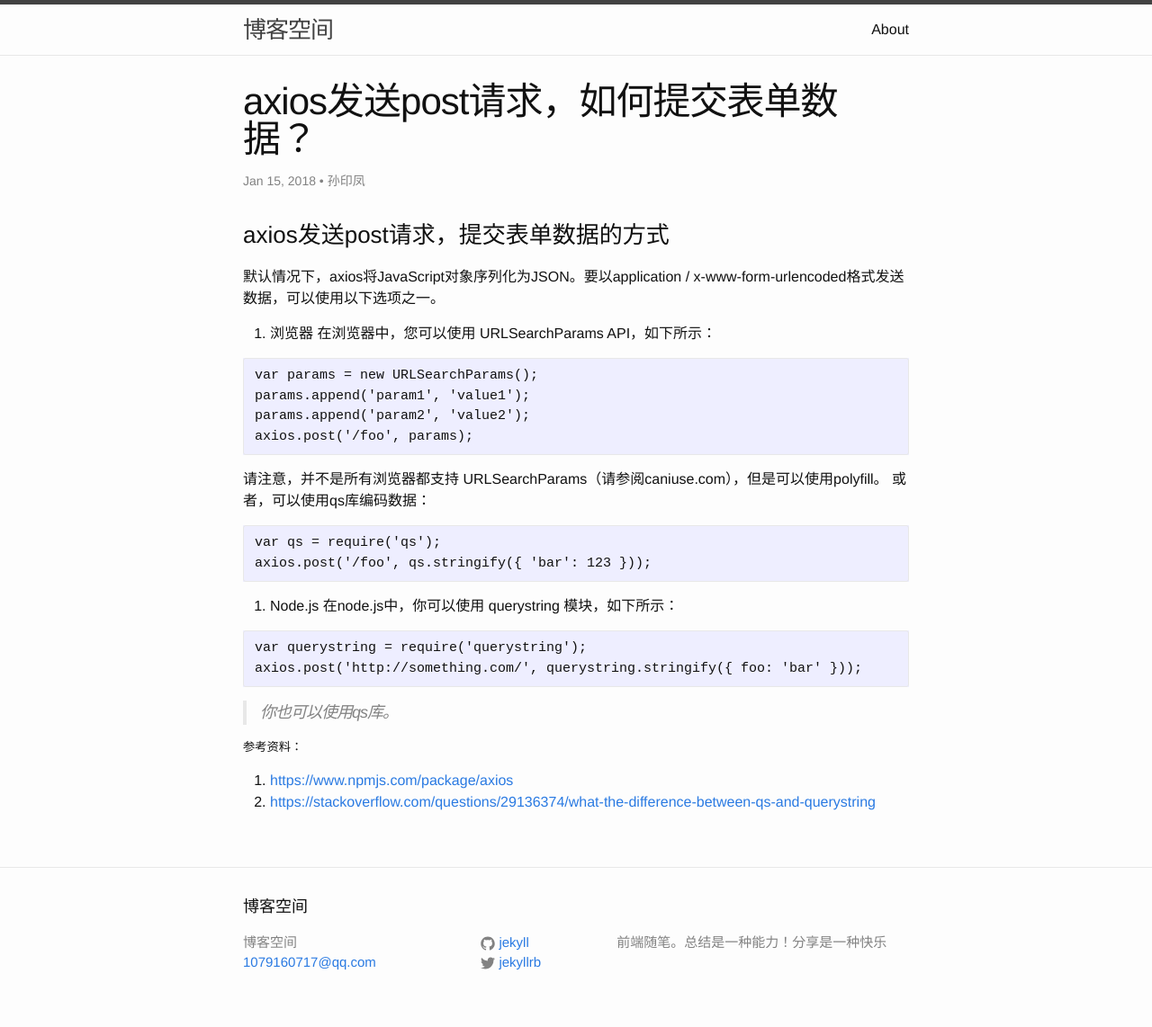
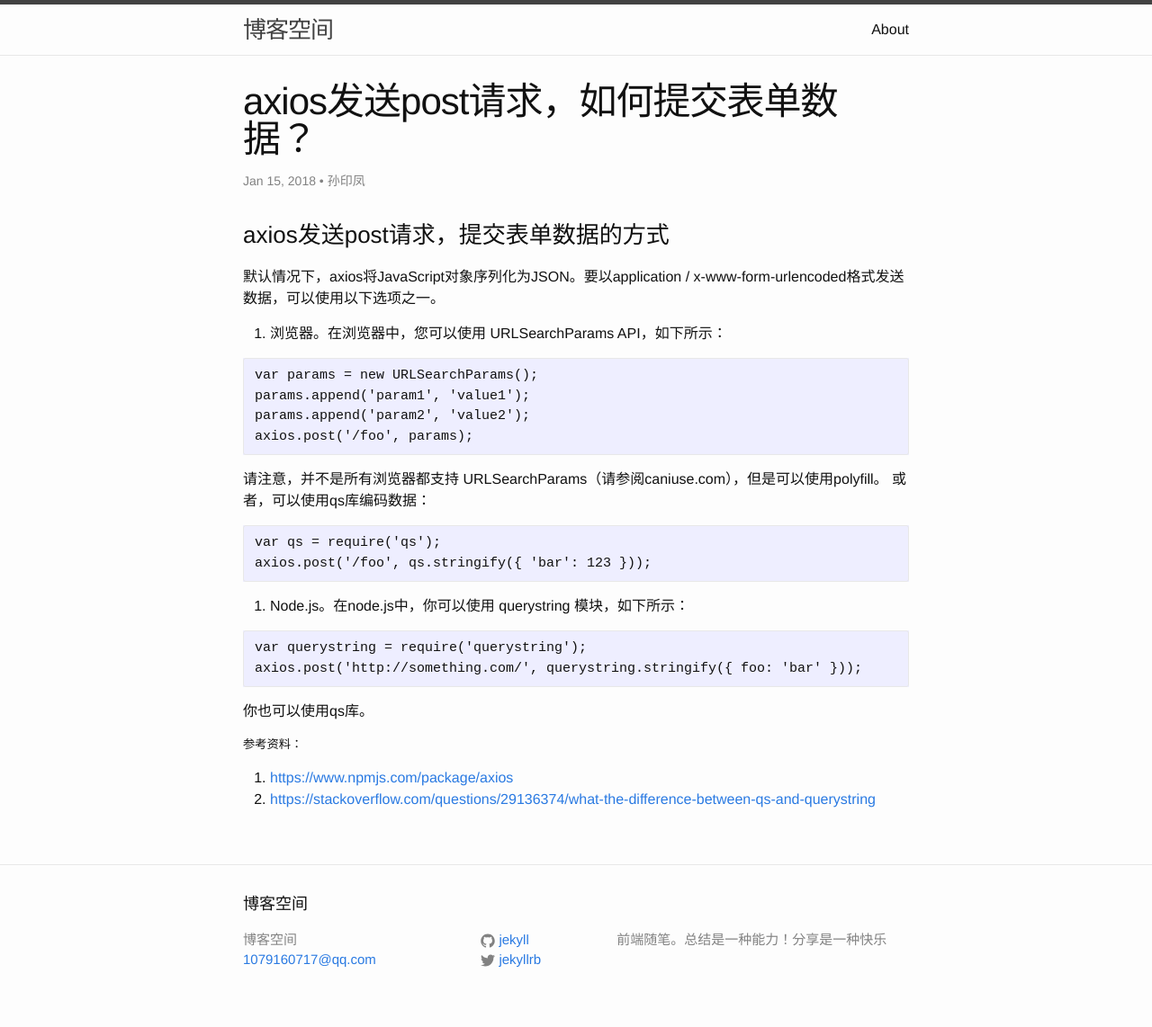
Before and after one commit to essaycode/essaycode.github.io, a Jekyll site: the page built from _posts/2018-01-15-axios发送post请求，如何提交表单数据？.markdown, in a window 1280 px wide. Shown: the whole page at 90% size. Built offline with Jekyll 4.4.1, drawn with Linux system fonts in a browser that asks for light colours.

Commit message:
modified

````diff
--- a/_posts/2018-01-15-axios发送post请求，如何提交表单数据？.markdown
+++ b/_posts/2018-01-15-axios发送post请求，如何提交表单数据？.markdown
@@ -10,8 +10,7 @@
 
 默认情况下，axios将JavaScript对象序列化为JSON。要以application / x-www-form-urlencoded格式发送数据，可以使用以下选项之一。
 
-1. 浏览器
-在浏览器中，您可以使用 URLSearchParams API，如下所示：
+1. 浏览器。在浏览器中，您可以使用 URLSearchParams API，如下所示：
 
 ```
 var params = new URLSearchParams();
@@ -28,14 +27,12 @@
 axios.post('/foo', qs.stringify({ 'bar': 123 }));
 ```
 
-2. Node.js
-在node.js中，你可以使用 querystring 模块，如下所示：
+2. Node.js。在node.js中，你可以使用 querystring 模块，如下所示：
 
 ```
 var querystring = require('querystring');
 axios.post('http://something.com/', querystring.stringify({ foo: 'bar' }));
 ```
->
 你也可以使用qs库。
 
 ##### 参考资料：
````
